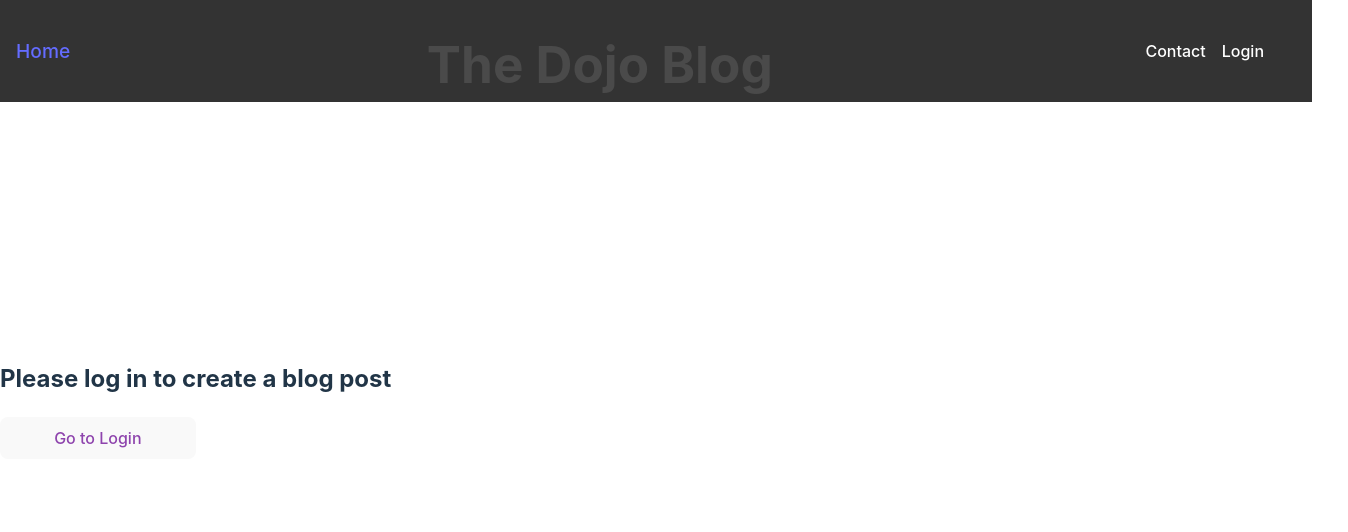
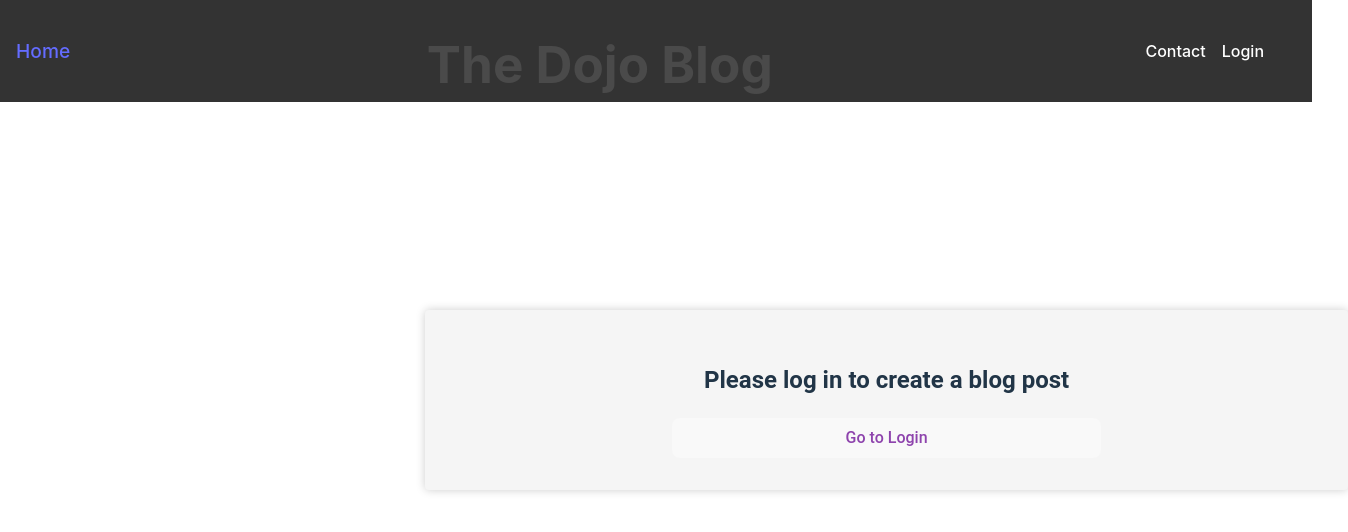
Before and after one commit to ArifHoss/blog_frontend, a React (Vite) app: page /profile in a window 1280 px wide. Shown: the top 532 px of the page, 1348 px wide, since content can reach past the window. Built offline with nearby package versions, Linux system fonts and the light colour scheme.

Commit message:
Implemented use context to profile my blog

```diff
--- a/src/App.css
+++ b/src/App.css
@@ -3,6 +3,7 @@
   margin: 0 auto;
   padding: 2rem;
   text-align: center;
+  justify-content: center;
 }
 
 .app {
--- /dev/null
+++ b/src/components/Api/AuthContext.css
@@ -0,0 +1,4 @@
+.auth_context {
+    justify-content: center;
+
+}
--- a/src/components/Api/AuthContext.jsx
+++ b/src/components/Api/AuthContext.jsx
@@ -1,5 +1,6 @@
 // eslint-disable-next-line no-unused-vars
 import React, { createContext, useState } from 'react';
+import './AuthContext.css';
 
 export const AuthContext = createContext();
 
@@ -11,10 +12,10 @@ export const AuthProvider = ({ children }) => {
     const [userId, setUserId] = useState(0);
 
     return (
+        <div className="auth_context">
         <AuthContext.Provider value={{ token, setToken, user, setUser, loggedIn, setLoggedIn, userId, setUserId }}>
             {children}
         </AuthContext.Provider>
+        </div>
     );
 };
-
-export default AuthProvider;
--- a/src/components/Blogs/MyBlog.jsx
+++ b/src/components/Blogs/MyBlog.jsx
@@ -51,9 +51,9 @@ const MyBlog = () => {
 
     return (
         <div className="blog_container">
-            <div>
+            <div className="allblog">
                 {!newBlog && <button onClick={handleBlogSubmit}>Create Blog</button>}
-                {newBlog && <CreateBlog token={token} onCancel={handleStopBlogSubmit} onSaveBlog={saveBlog}/> }
+                {newBlog && <CreateBlog onCancel={handleStopBlogSubmit} onSaveBlog={saveBlog}/> }
             </div>
             <div className="allblog">
                 <h1>All Blog</h1>
--- a/src/components/Login/Login.jsx
+++ b/src/components/Login/Login.jsx
@@ -7,7 +7,7 @@ import {useNavigate} from "react-router-dom";
 import {AuthContext} from "../Api/AuthContext.jsx";
 
 const Login = () => {
-    const { token, setToken, user, setUser, loggedIn, setLoggedIn } = useContext(AuthContext);
+    const { token, setToken, setUser, loggedIn, setLoggedIn } = useContext(AuthContext);
     const [email, setEmail] = useState('');
     const [password, setPassword] = useState('');
     const navigate = useNavigate();
@@ -57,9 +57,7 @@ const Login = () => {
             ) : (
                 <div>
                     {/* Use the UserDetails component to display the user details */}
-                    {token && (
-                        <Profile token={token} user={JSON.parse(user)}/>
-                    )}
+                    {token && <Profile/>}
                 </div>
             )}
         </div>
--- a/src/components/Login/PleaseLogIn.jsx
+++ b/src/components/Login/PleaseLogIn.jsx
@@ -1,12 +1,13 @@
 // eslint-disable-next-line no-unused-vars
 import React from 'react';
 import { useNavigate } from 'react-router-dom';
+import './Login.css'
 
 const PleaseLogIn = () => {
     const navigate = useNavigate();
 
     return (
-        <div>
+        <div className="container">
             <h2>Please log in to create a blog post</h2>
             <button onClick={() => navigate('/login')}>Go to Login</button>
         </div>
--- a/src/components/Profile/Profile.jsx
+++ b/src/components/Profile/Profile.jsx
@@ -1,22 +1,25 @@
 // eslint-disable-next-line no-unused-vars
-import React, {useContext} from 'react';
+import React, {useContext, useEffect, useState} from 'react';
 import './Profile.css';
 import {AuthContext} from "../Api/AuthContext.jsx";
 
 // eslint-disable-next-line react/prop-types
 const Profile = () => {
+    const {token, user} = useContext(AuthContext);
+    const parsedUser = JSON.parse(user);
+    // save all user
+    // console.log(user);
 
-    const {token, user} = useContext(AuthContext);
     return (
         <div className="user-details">
             <h2>User Profile page</h2>
             <div className="user_details">
                 {/* eslint-disable-next-line react/prop-types */}
-                <h4>Name:  {user.first_name} {user.last_name}</h4>
+                <h4>Name:  {parsedUser.first_name} {parsedUser.last_name}</h4>
                 {/* eslint-disable-next-line react/prop-types */}
-                <p>Email:  {user.email}</p>
-                <p>Roles: {user.roles.join(', ')}</p>
-                <p>Post IDs: {user.blogposts.join(', ')}<button>Show my post</button></p>
+                <p>Email:  {parsedUser.email}</p>
+                <p>Roles: {parsedUser.roles.join(', ')}</p>
+                <p>Post IDs: {parsedUser.blogposts.join(', ')}<button>Show my post</button></p>
 
             </div>
 
--- a/src/index.css
+++ b/src/index.css
@@ -29,6 +29,7 @@ body {
   place-items: center;
   min-width: 320px;
   min-height: 100vh;
+  justify-content: center;
 }
 
 h1 {
```
